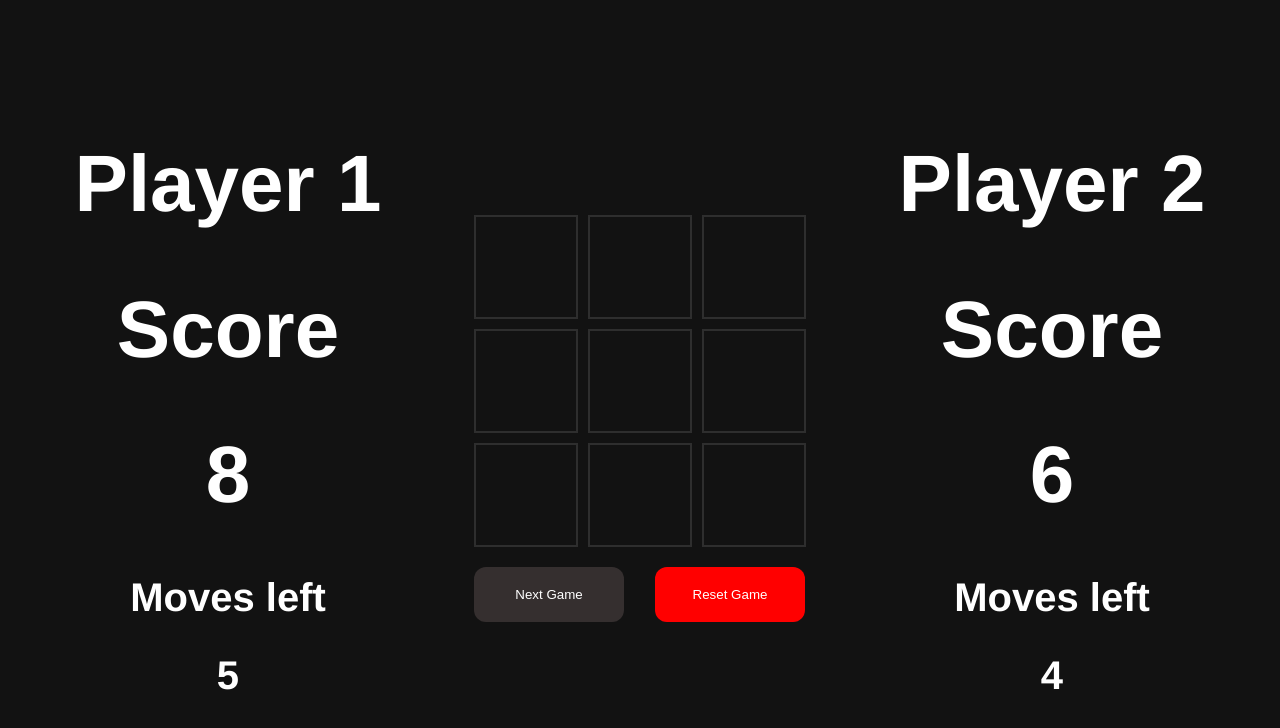
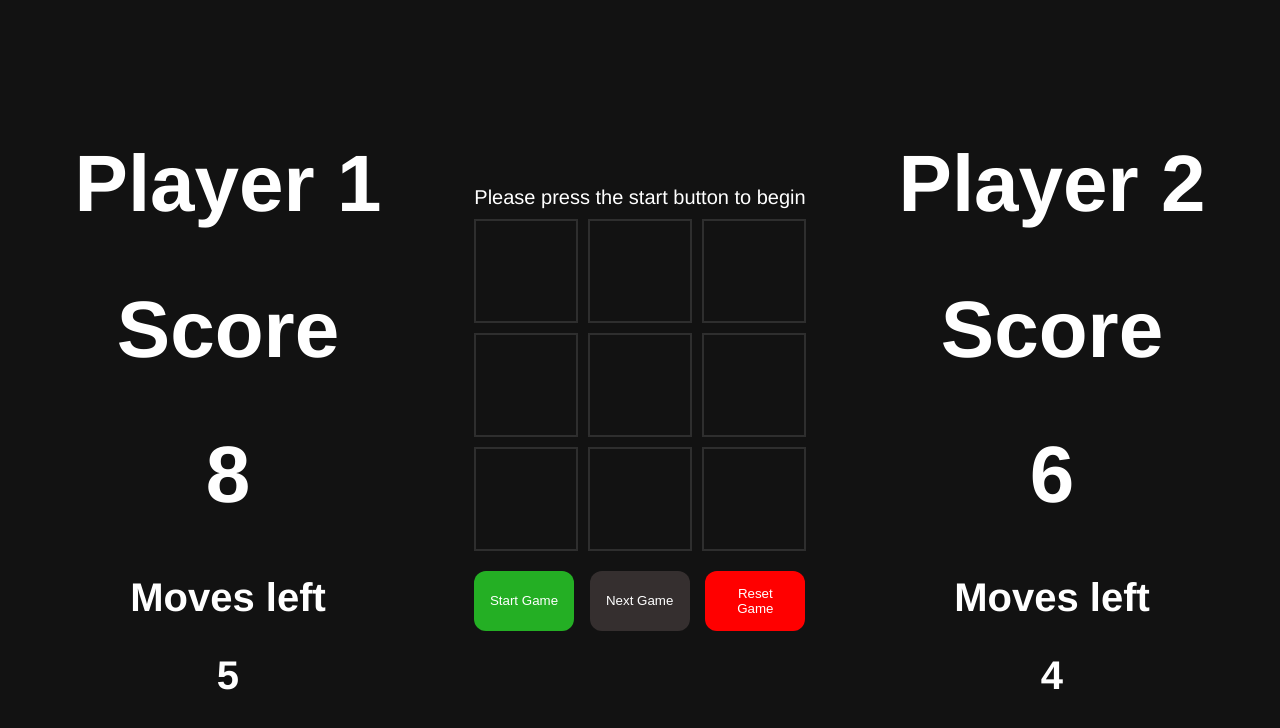
Before and after one commit to archie4892/Archie-naughts-and-crosses, a plain HTML site: page index.html in a window 1280 px wide. Drawn offline with Linux system fonts and the light colour scheme.

Commit message:
extra grid click not stopped

```diff
--- a/index.html
+++ b/index.html
@@ -75,7 +75,8 @@
           <div id="7" class="grid-square"></div>
           <div id="8" class="grid-square"></div>
         </div>
-        <div class="column2">
+        <div class="column3">
+          <button class="game-button" id="start-game-button" onclick="main()">Start Game</button>
           <button
             class="game-button"
             id="next-game-button"
--- a/index.js
+++ b/index.js
@@ -2,10 +2,13 @@
 const gridContainer = document.getElementById("grid-container");
 let winningBanner = document.getElementById("winning-message");
 const gridSquare = document.querySelectorAll(".grid-square");
+const startButton = document.getElementById("start-game-button");
 
 let currentPlayer = "X";
-let playerWin = false;
 let currentBoard = ["", "", "", "", "", "", "", "", ""];
+let isWin = false;
+let isDraw = false;
+winningBanner.innerHTML = "Please press the start button to begin";
 
 function winnerCheck(array) {
   let winningSequences = [
@@ -26,9 +29,11 @@ function winnerCheck(array) {
       array[element[0]] !== ""
     ) {
       winningBanner.innerHTML = `Congratulations ${currentPlayer}, You Win!`;
+      isWin = true;
       console.log(`${currentPlayer} wins`);
     } else if (!array.includes("") && array.length === 9) {
       winningBanner.innerHTML = "The game is drawn!";
+      isDraw = true;
       console.log("the game has been drawn");
     } else {
       console.log("no winner yet");
@@ -36,13 +41,7 @@ function winnerCheck(array) {
   }
 }
 
-function clearGrid(cells) {
-  currentBoard = ["", "", "", "", "", "", "", "", ""];
-  cells.forEach((cell) => {
-    cell.innerHTML = "";
-  });
-}
-
+function runGame() {
   gridSquare.forEach((div) => {
     div.addEventListener("click", function (event) {
       currentPlayer = currentPlayer === "X" ? "O" : "X";
@@ -55,5 +54,14 @@ gridSquare.forEach((div) => {
       currentBoard[clickedGridSquare.id] = currentPlayer;
       winnerCheck(currentBoard);
     });
-  clearGrid(gridSquare);
   });
+}
+
+function clearGrid() {
+  window.location.reload();
+}
+
+function main() {
+  winningBanner.innerHTML = "";
+  runGame();
+}
--- a/styles.css
+++ b/styles.css
@@ -40,8 +40,8 @@ body {
     color: #ffffff;
     border: 0px;
     margin-top: 20px;
-    padding: 20px 20px;
-    max-width: 150px;
+    padding: 15px 15px;
+    max-width: 100px;
     border-radius: 12px;
     cursor: pointer;
 }
@@ -59,6 +59,10 @@ body {
     background-color: rgb(53, 47, 47);
 }
 
+#start-game-button {
+    background-color: #24af24;
+}
+
 #selection-container, #name-container {
     min-height: 300px;
     text-align: center;
@@ -66,15 +70,24 @@ body {
 
 #winning-message {
     color: #ffffff;
-    font-size: 25px;
-    padding: 10px;
+    font-size: 20px;
+    margin-bottom: 10px;
+    text-align: center;
+    justify-content: center;
+    display: flex;
 }
 
 /* formatting */
 .column2 {
     display: grid;
-    grid-template-columns: 1fr 1fr;
+    grid-template-columns: repeat(2, 1fr);
     gap: 30px;
+}
+
+.column3 {
+    display: grid;
+    grid-template-columns: repeat(3, 1fr);
+    gap: 15px;
 }
 
 /* text */
```
Lines whose indentation alone changed are shown as unchanged.
